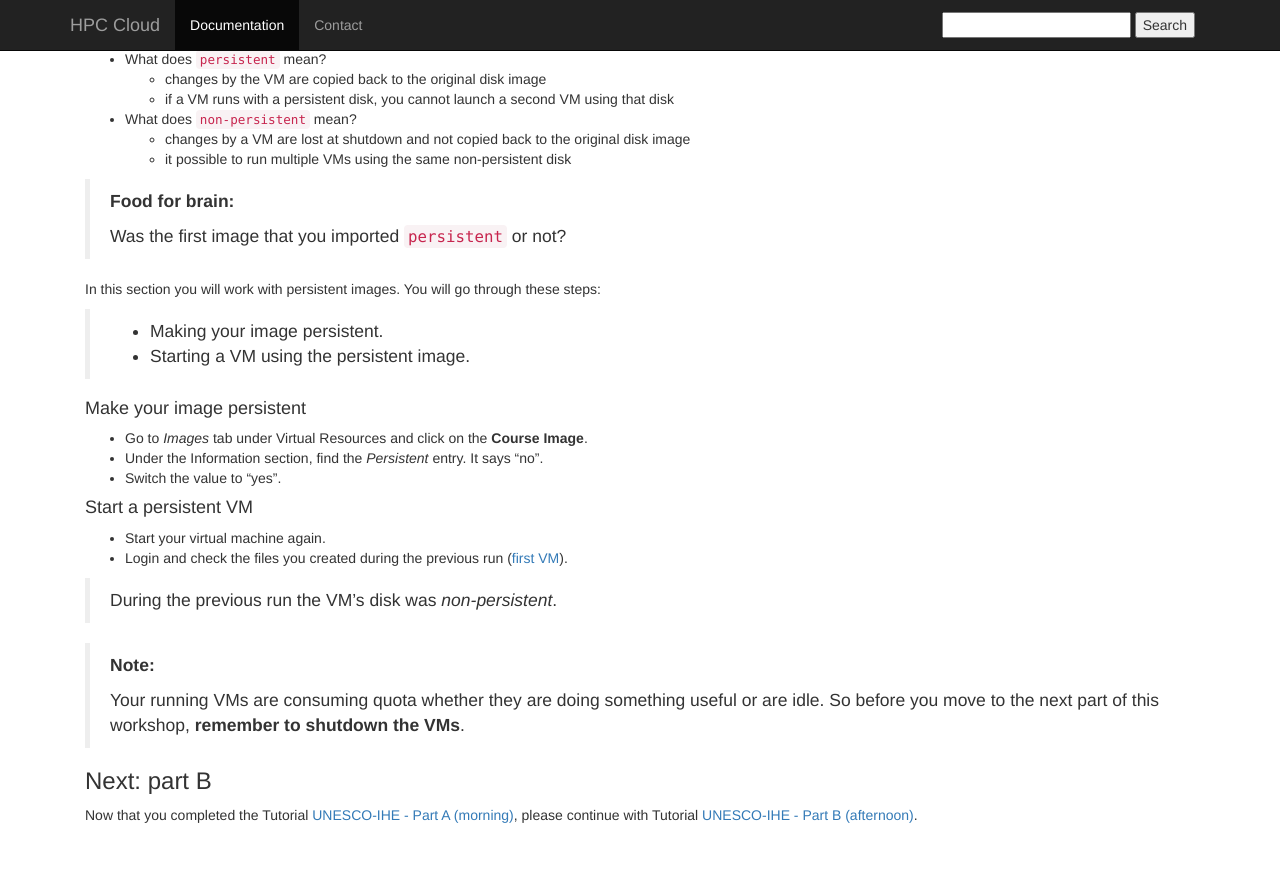
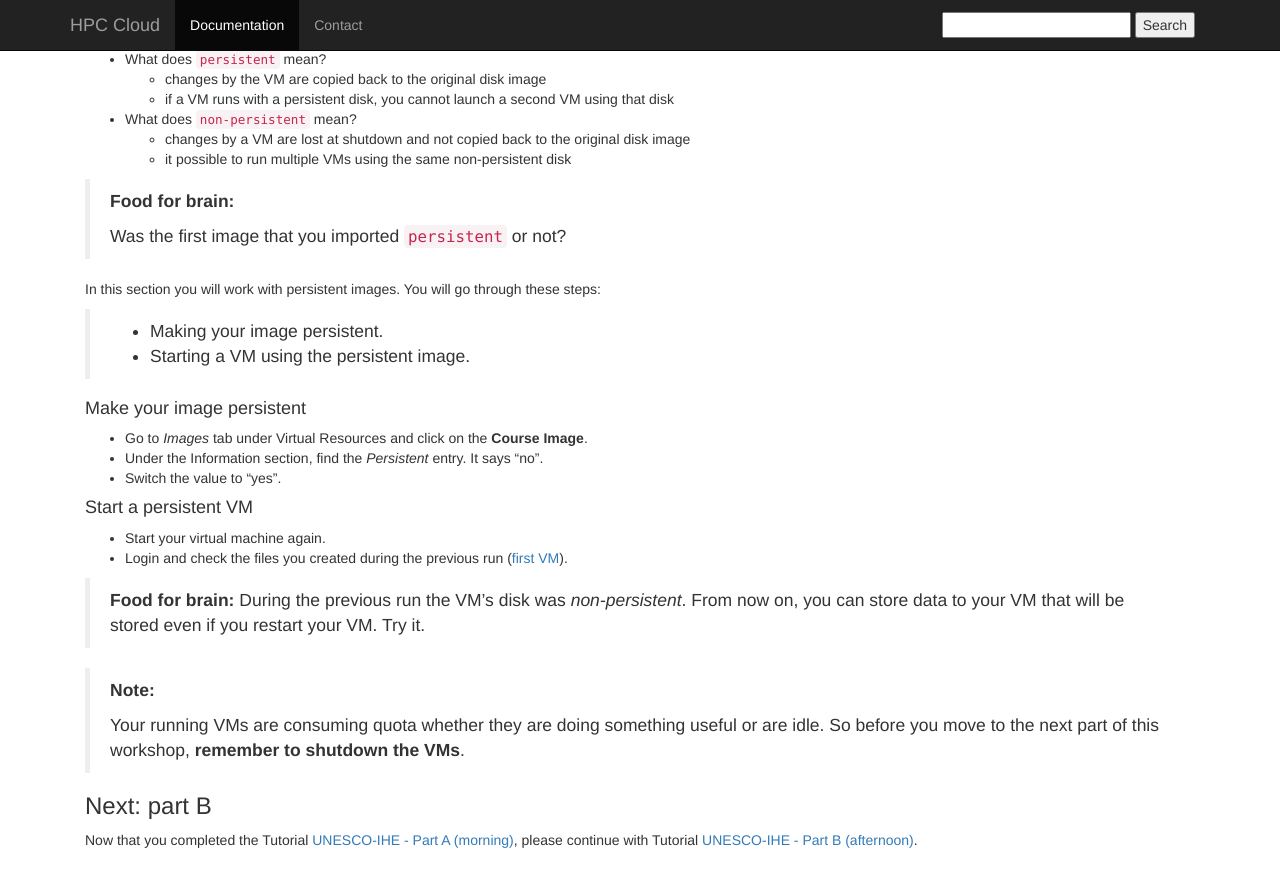
Before and after one commit to sara-nl/clouddocs, a Jekyll site: the page built from wshop-uihe-part-A-2015-Dec-11.markdown, in a window 1280 px wide and 900 px high, scrolled down 4427 px. Shown: the top 887 px of the window. Built offline with Jekyll 4.4.1, drawn with Linux system fonts in a browser that asks for light colours; nearby versions of some CDN libraries.

Commit message:
Update wshop-uihe-part-A-2015-Dec-11.markdown

```diff
--- a/wshop-uihe-part-A-2015-Dec-11.markdown
+++ b/wshop-uihe-part-A-2015-Dec-11.markdown
@@ -262,7 +262,8 @@ In this section you will work with persistent images. You will go through these
 * Start your virtual machine again.
 * Login and check the files you created during the previous run ([first VM](#2.-My-first-VM)).
 
-> During the previous run the VM's disk was *non-persistent*.
+> **Food for brain:**
+> During the previous run the VM's disk was *non-persistent*. From now on, you can store data to your VM that will be stored even if you restart your VM. Try it.
 
 > **Note:**
 >
```
